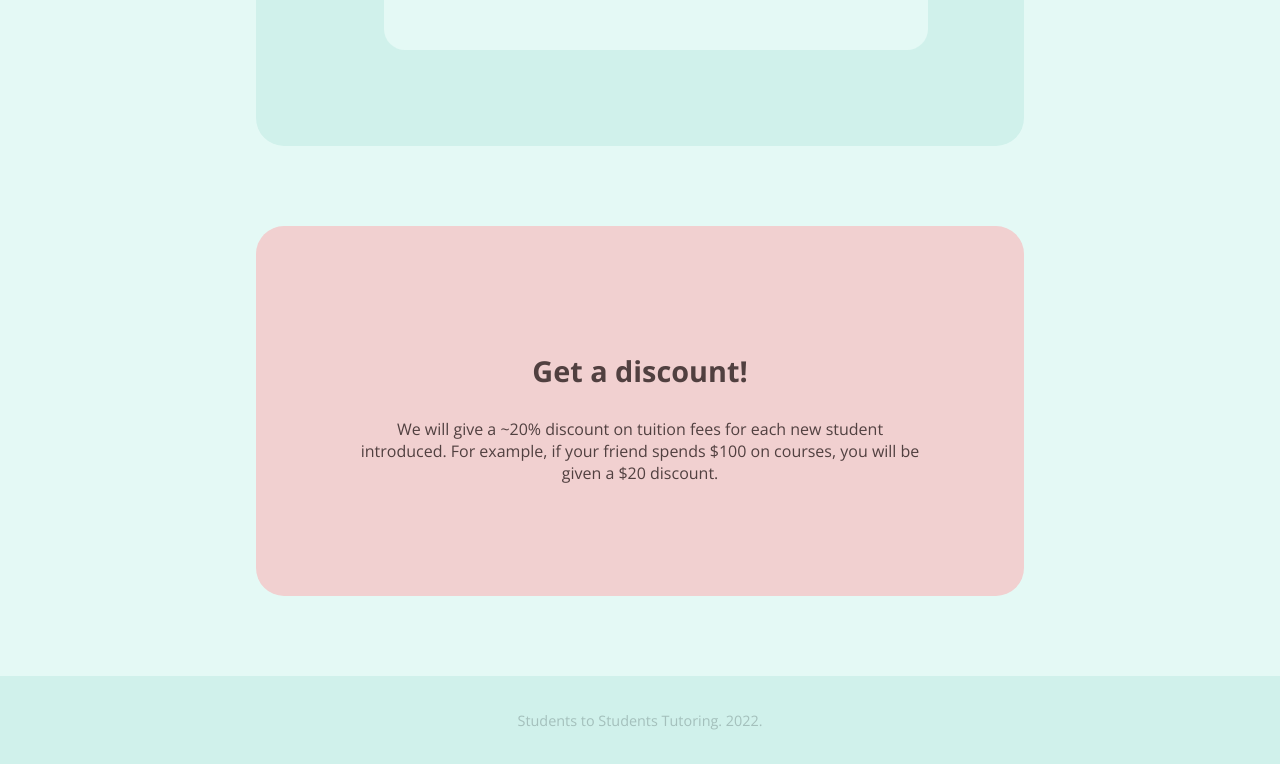
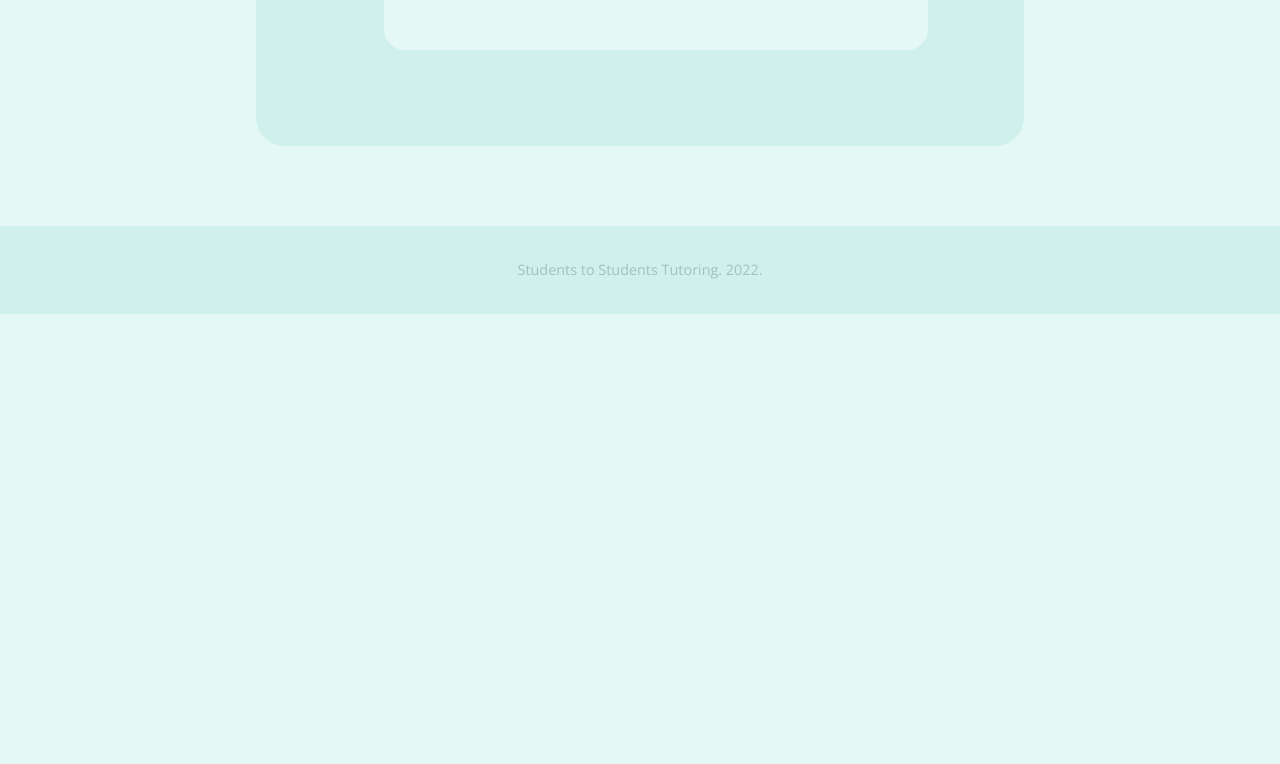
Before and after one commit to S2ST/tutoring-website, a Next.js app in the folder tutoring-site/: page / in a window 1280 px wide. Shown: the part 2896-3660 px from the top of the page. After the commit the page ends 3210 px from the top, so only its background shows below. Built offline with nearby package versions, Linux system fonts and the light colour scheme.

Commit message:
removed discounts

```diff
--- a/tutoring-site/styles/Footer.module.scss
+++ b/tutoring-site/styles/Footer.module.scss
@@ -7,7 +7,7 @@
   width: 100%;
   text-align: center;
   padding: 2.5vh;
-
+  margin-top: 10vh;
 }
 
 .text {
```
Also changed, not shown: tutoring-site/pages/index.js (+4 -2 lines).
